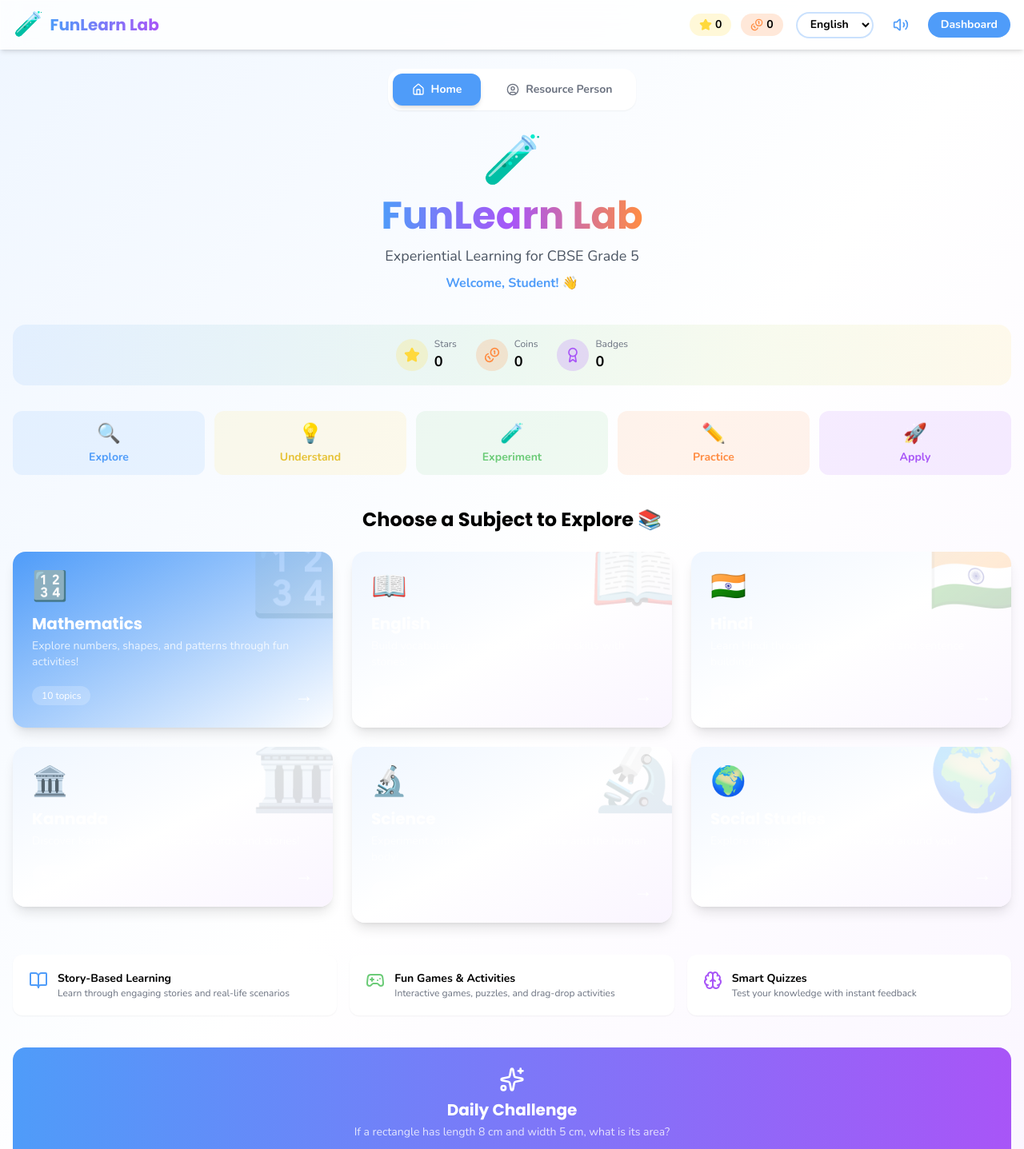
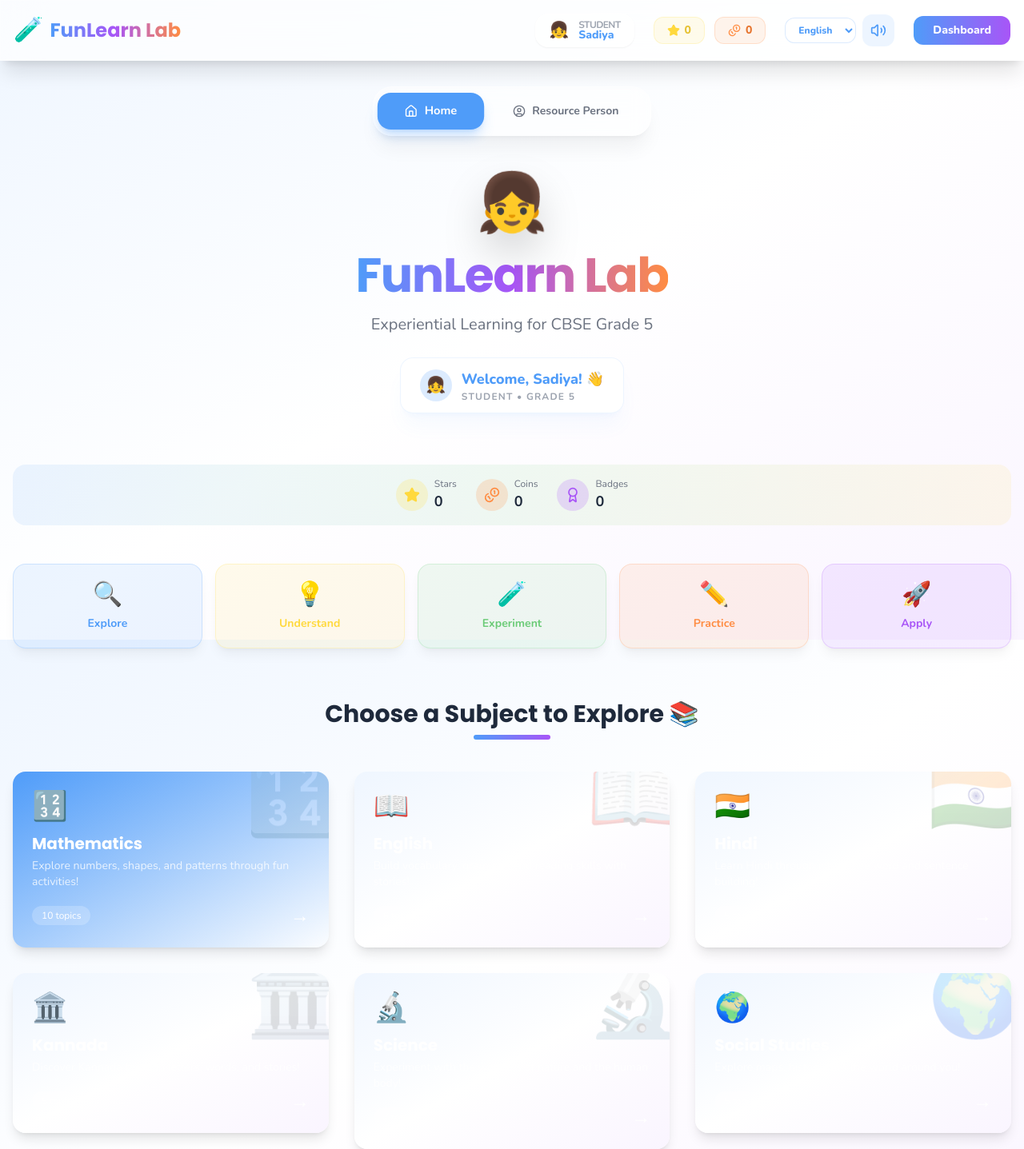
Before and after one commit to muzabasha/5std, a Next.js app: page / in a window 1280 px wide. Shown: the top 1437 px of the page at 80% size. Built offline with nearby package versions, Linux system fonts and the light colour scheme.

Commit message:
Update CSS to premium style and set Sadiya as default 5th std student

```diff
--- a/src/app/globals.css
+++ b/src/app/globals.css
@@ -5,64 +5,88 @@
 @tailwind utilities;
 
 :root {
-  --primary: #4F9CF9;
-  --success: #6BCB77;
-  --warning: #FFD93D;
-  --accent: #FF8C42;
+  --primary: #6366f1;
+  --primary-light: #818cf8;
+  --primary-dark: #4f46e5;
+  --success: #10b981;
+  --warning: #f59e0b;
+  --error: #ef4444;
+  --accent: #f472b6;
+  --fun-purple: #a855f7;
+  --background: #f8fafc;
+  --card-bg: #ffffff;
+  --text-main: #1e293b;
+  --text-muted: #64748b;
 }
 
 body {
-  font-family: 'Nunito', sans-serif;
+  font-family: 'Nunito', 'Poppins', sans-serif;
+  background-color: var(--background);
+  color: var(--text-main);
+  background-image:
+    radial-gradient(at 0% 0%, rgba(99, 102, 241, 0.05) 0px, transparent 50%),
+    radial-gradient(at 100% 0%, rgba(168, 85, 247, 0.05) 0px, transparent 50%);
+  background-attachment: fixed;
 }
 
 @layer utilities {
   .text-gradient {
-    @apply bg-clip-text text-transparent bg-gradient-to-r;
+    @apply bg-clip-text text-transparent bg-gradient-to-r from-primary via-fun-purple to-accent;
   }
 
   .card-hover {
-    @apply transition-all duration-300 hover:scale-105 hover:shadow-xl;
+    @apply transition-all duration-500 hover:scale-[1.02] hover:shadow-2xl hover:shadow-primary/10;
   }
 
   .glass {
-    @apply bg-white/80 backdrop-blur-md border border-white/20;
+    @apply bg-white/70 backdrop-blur-xl border border-white/20 shadow-xl;
+  }
+
+  .animate-float {
+    animation: float 6s ease-in-out infinite;
+  }
+
+  .animate-pulse-slow {
+    animation: pulse 4s cubic-bezier(0.4, 0, 0.6, 1) infinite;
   }
 }
 
-/* Custom scrollbar for kids */
+@keyframes float {
+  0%, 100% { transform: translateY(0); }
+  50% { transform: translateY(-10px); }
+}
+
+/* Custom scrollbar for premium feel */
 ::-webkit-scrollbar {
-  width: 10px;
+  width: 8px;
 }
 
 ::-webkit-scrollbar-track {
   background: #f1f5f9;
-  border-radius: 10px;
 }
 
 ::-webkit-scrollbar-thumb {
-  background: #4F9CF9;
-  border-radius: 10px;
+  background: linear-gradient(to bottom, var(--primary), var(--fun-purple));
+  border-radius: 20px;
 }
 
 ::-webkit-scrollbar-thumb:hover {
-  background: #2D7CE0;
+  background: var(--primary-dark);
 }
 
-/* Drag and drop styles */
+/* Drag and drop enhanced */
 .draggable {
-  cursor: grab;
-  user-select: none;
-}
-
-.draggable:active {
-  cursor: grabbing;
+  @apply cursor-grab active:cursor-grabbing select-none transition-transform duration-200;
 }
 
 .drop-zone {
-  transition: all 0.2s ease;
+  @apply transition-all duration-300 border-2 border-dashed border-gray-200 rounded-2xl;
 }
 
 .drop-zone.active {
-  border-color: #4F9CF9;
-  background-color: rgba(79, 156, 249, 0.1);
+  @apply border-primary bg-primary/5 scale-105;
 }
+
+.premium-shadow {
+  box-shadow: 0 20px 25px -5px rgb(0 0 0 / 0.05), 0 8px 10px -6px rgb(0 0 0 / 0.05);
+}
--- a/src/app/page.tsx
+++ b/src/app/page.tsx
@@ -13,20 +13,20 @@ import { Sparkles, BookOpen, Gamepad2, Brain, Home, UserCircle } from "lucide-re
 type Tab = "home" | "resource";
 
 export default function HomePage() {
-  const { language, userName } = useAppStore();
+  const { language, userName, grade, avatar } = useAppStore();
   const [activeTab, setActiveTab] = useState<Tab>("home");
 
   return (
-    <div className="min-h-screen">
+    <div className="min-h-screen transition-colors duration-500">
       <Navbar />
 
       {/* Tab Navigation */}
-      <div className="max-w-7xl mx-auto px-4 pt-6">
-        <div className="flex gap-2 bg-white rounded-2xl p-1.5 shadow-sm w-fit mx-auto">
+      <div className="max-w-7xl mx-auto px-4 pt-8">
+        <div className="flex gap-2 bg-white/50 backdrop-blur-md rounded-3xl p-2 shadow-2xl shadow-primary/5 w-fit mx-auto border border-white/50 premium-shadow">
           <button
             onClick={() => setActiveTab("home")}
-            className={`flex items-center gap-2 px-6 py-2.5 rounded-xl font-bold text-sm transition-all ${activeTab === "home"
-              ? "bg-primary text-white shadow-md"
+            className={`flex items-center gap-2 px-8 py-3 rounded-2xl font-bold text-sm transition-all duration-300 ${activeTab === "home"
+              ? "bg-primary text-white shadow-lg shadow-primary/30 scale-105"
               : "text-gray-500 hover:bg-primary/10 hover:text-primary"
               }`}
           >
@@ -35,8 +35,8 @@ export default function HomePage() {
           </button>
           <button
             onClick={() => setActiveTab("resource")}
-            className={`flex items-center gap-2 px-6 py-2.5 rounded-xl font-bold text-sm transition-all ${activeTab === "resource"
-              ? "bg-primary text-white shadow-md"
+            className={`flex items-center gap-2 px-8 py-3 rounded-2xl font-bold text-sm transition-all duration-300 ${activeTab === "resource"
+              ? "bg-primary text-white shadow-lg shadow-primary/30 scale-105"
               : "text-gray-500 hover:bg-primary/10 hover:text-primary"
               }`}
           >
@@ -46,39 +46,63 @@ export default function HomePage() {
         </div>
       </div>
 
-      <main className="max-w-7xl mx-auto px-4 py-8">
+      <main className="max-w-7xl mx-auto px-4 py-12">
 
         {/* HOME TAB */}
         {activeTab === "home" && (
           <>
             {/* Hero Section */}
             <motion.section
-              initial={{ opacity: 0, y: 20 }}
+              initial={{ opacity: 0, y: 30 }}
               animate={{ opacity: 1, y: 0 }}
-              className="text-center mb-10"
+              className="text-center mb-16 relative"
             >
               <motion.div
-                animate={{ rotate: [0, 5, -5, 0] }}
-                transition={{ repeat: Infinity, duration: 4 }}
-                className="text-6xl mb-4 inline-block"
+                animate={{
+                  rotate: [0, 5, -5, 0],
+                  y: [0, -10, 0]
+                }}
+                transition={{
+                  rotate: { repeat: Infinity, duration: 4 },
+                  y: { repeat: Infinity, duration: 3, ease: "easeInOut" }
+                }}
+                className="text-7xl mb-6 inline-block filter drop-shadow-2xl"
               >
-                🧪
+                {avatar}
               </motion.div>
-              <h1 className="font-poppins font-bold text-4xl md:text-5xl mb-3">
-                <span className="text-gradient from-primary via-fun-purple to-accent">
+
+              <h1 className="font-poppins font-bold text-5xl md:text-6xl mb-4 tracking-tight">
+                <span className="text-gradient">
                   {t("appName", language)}
                 </span>
               </h1>
-              <p className="text-gray-600 text-lg font-nunito max-w-xl mx-auto">
+
+              <p className="text-gray-500 text-xl font-nunito max-w-2xl mx-auto leading-relaxed mb-6">
                 {t("tagline", language)}
               </p>
-              <p className="text-primary font-bold mt-2">
+
+              <motion.div
+                initial={{ opacity: 0, scale: 0.9 }}
+                animate={{ opacity: 1, scale: 1 }}
+                transition={{ delay: 0.2 }}
+                className="inline-flex items-center gap-3 bg-white/80 backdrop-blur-md px-6 py-3 rounded-2xl shadow-xl shadow-primary/5 border border-primary/10"
+              >
+                <div className="w-10 h-10 rounded-full bg-primary/20 flex items-center justify-center text-xl">
+                  {avatar}
+                </div>
+                <div className="text-left">
+                  <p className="text-primary font-black text-lg">
                     {t("welcome", language)}, {userName}! 👋
                   </p>
+                  <p className="text-gray-400 text-xs font-bold uppercase tracking-widest">
+                    Student • Grade {grade}
+                  </p>
+                </div>
+              </motion.div>
             </motion.section>
 
             {/* Gamification Banner */}
-            <section className="mb-8">
+            <section className="mb-12">
               <GamificationBanner />
             </section>
 
@@ -87,60 +111,65 @@ export default function HomePage() {
               initial={{ opacity: 0 }}
               animate={{ opacity: 1 }}
               transition={{ delay: 0.2 }}
-              className="mb-10"
+              className="mb-16"
             >
-              <div className="grid grid-cols-2 md:grid-cols-5 gap-3">
+              <div className="grid grid-cols-2 md:grid-cols-5 gap-4">
                 {[
-                  { icon: "🔍", label: t("explore", language), color: "bg-primary/10 text-primary" },
-                  { icon: "💡", label: t("understand", language), color: "bg-warning/10 text-warning-dark" },
-                  { icon: "🧪", label: t("experiment", language), color: "bg-success/10 text-success" },
-                  { icon: "✏️", label: t("practice", language), color: "bg-accent/10 text-accent" },
-                  { icon: "🚀", label: t("apply", language), color: "bg-fun-purple/10 text-fun-purple" },
+                  { icon: "🔍", label: t("explore", language), color: "bg-primary/10 text-primary border-primary/20" },
+                  { icon: "💡", label: t("understand", language), color: "bg-warning/10 text-warning border-warning/20" },
+                  { icon: "🧪", label: t("experiment", language), color: "bg-success/10 text-success border-success/20" },
+                  { icon: "✏️", label: t("practice", language), color: "bg-accent/10 text-accent border-accent/20" },
+                  { icon: "🚀", label: t("apply", language), color: "bg-fun-purple/10 text-fun-purple border-fun-purple/20" },
                 ].map((step, i) => (
                   <motion.div
                     key={i}
-                    initial={{ opacity: 0, scale: 0.8 }}
-                    animate={{ opacity: 1, scale: 1 }}
+                    initial={{ opacity: 0, y: 20 }}
+                    animate={{ opacity: 1, y: 0 }}
                     transition={{ delay: 0.3 + i * 0.1 }}
-                    className={`${step.color} rounded-xl p-3 text-center`}
+                    className={`${step.color} rounded-2xl p-5 text-center border shadow-lg shadow-black/5 hover:scale-110 transition-transform duration-300`}
                   >
-                    <span className="text-2xl">{step.icon}</span>
-                    <p className="font-bold text-sm mt-1">{step.label}</p>
+                    <span className="text-3xl mb-2 block">{step.icon}</span>
+                    <p className="font-bold text-sm">{step.label}</p>
                   </motion.div>
                 ))}
               </div>
             </motion.section>
 
             {/* Subject Cards */}
-            <section className="mb-10">
-              <h2 className="font-poppins font-bold text-2xl mb-6 text-center">
+            <section className="mb-16">
+              <div className="flex flex-col items-center mb-10">
+                <h2 className="font-poppins font-bold text-3xl mb-2">
                   {t("chooseSubject", language)} 📚
                 </h2>
-              <div className="grid grid-cols-1 sm:grid-cols-2 lg:grid-cols-3 gap-6">
+                <div className="h-1.5 w-24 bg-gradient-to-r from-primary to-fun-purple rounded-full" />
+              </div>
+              <div className="grid grid-cols-1 sm:grid-cols-2 lg:grid-cols-3 gap-8">
                 {subjectsData.map((subject, i) => (
-                  <SubjectCard key={subject.id} subject={subject} index={i} />
+                  <div key={subject.id} className="card-hover">
+                    <SubjectCard subject={subject} index={i} />
+                  </div>
                 ))}
               </div>
             </section>
 
             {/* Features */}
-            <section className="grid grid-cols-1 md:grid-cols-3 gap-4 mb-10">
+            <section className="grid grid-cols-1 md:grid-cols-3 gap-6 mb-16">
               {[
-                { icon: <BookOpen className="w-6 h-6" />, title: "Story-Based Learning", desc: "Learn through engaging stories and real-life scenarios", color: "text-primary" },
-                { icon: <Gamepad2 className="w-6 h-6" />, title: "Fun Games & Activities", desc: "Interactive games, puzzles, and drag-drop activities", color: "text-success" },
-                { icon: <Brain className="w-6 h-6" />, title: "Smart Quizzes", desc: "Test your knowledge with instant feedback", color: "text-fun-purple" },
+                { icon: <BookOpen className="w-8 h-8" />, title: "Story-Based Learning", desc: "Learn through engaging stories and real-life scenarios", color: "text-primary", bg: "bg-primary/5" },
+                { icon: <Gamepad2 className="w-8 h-8" />, title: "Fun Games & Activities", desc: "Interactive games, puzzles, and drag-drop activities", color: "text-success", bg: "bg-success/5" },
+                { icon: <Brain className="w-8 h-8" />, title: "Smart Quizzes", desc: "Test your knowledge with instant feedback", color: "text-fun-purple", bg: "bg-fun-purple/5" },
               ].map((f, i) => (
                 <motion.div
                   key={i}
-                  initial={{ opacity: 0, y: 20 }}
-                  animate={{ opacity: 1, y: 0 }}
+                  initial={{ opacity: 0, x: -20 }}
+                  animate={{ opacity: 1, x: 0 }}
                   transition={{ delay: 0.5 + i * 0.1 }}
-                  className="bg-white rounded-xl p-5 shadow-sm flex items-start gap-3"
+                  className={`bg-white rounded-3xl p-8 shadow-xl shadow-black/5 flex items-start gap-4 border border-gray-100 group hover:bg-gradient-to-br hover:from-white hover:to-gray-50 transition-all duration-300`}
                 >
-                  <div className={`${f.color}`}>{f.icon}</div>
+                  <div className={`${f.bg} ${f.color} p-4 rounded-2xl group-hover:scale-110 transition-transform`}>{f.icon}</div>
                   <div>
-                    <h3 className="font-bold text-sm">{f.title}</h3>
-                    <p className="text-gray-500 text-xs">{f.desc}</p>
+                    <h3 className="font-bold text-lg mb-1">{f.title}</h3>
+                    <p className="text-gray-500 text-sm leading-relaxed">{f.desc}</p>
                   </div>
                 </motion.div>
               ))}
@@ -148,25 +177,30 @@ export default function HomePage() {
 
             {/* Daily Challenge */}
             <motion.section
-              initial={{ opacity: 0 }}
-              animate={{ opacity: 1 }}
+              initial={{ opacity: 0, scale: 0.95 }}
+              animate={{ opacity: 1, scale: 1 }}
               transition={{ delay: 0.7 }}
-              className="bg-gradient-to-r from-primary to-fun-purple rounded-2xl p-6 text-white text-center mb-8"
+              className="bg-gradient-to-br from-primary via-indigo-600 to-fun-purple rounded-[2.5rem] p-12 text-white text-center mb-12 relative overflow-hidden shadow-2xl shadow-primary/20"
             >
-              <Sparkles className="w-8 h-8 mx-auto mb-2" />
-              <h3 className="font-poppins font-bold text-xl mb-1">{t("dailyChallenge", language)}</h3>
-              <p className="text-white/80 text-sm mb-3">
+              <div className="absolute top-0 right-0 w-64 h-64 bg-white/10 rounded-full -mr-32 -mt-32 blur-3xl" />
+              <div className="absolute bottom-0 left-0 w-48 h-48 bg-white/10 rounded-full -ml-24 -mb-24 blur-3xl" />
+
+              <div className="relative z-10">
+                <Sparkles className="w-12 h-12 mx-auto mb-4 animate-pulse" />
+                <h3 className="font-poppins font-bold text-3xl mb-2">{t("dailyChallenge", language)}</h3>
+                <p className="text-white/80 text-lg mb-8 max-w-xl mx-auto">
                   If a rectangle has length 8 cm and width 5 cm, what is its area?
                 </p>
-              <div className="flex justify-center gap-3">
+                <div className="grid grid-cols-2 md:grid-cols-4 gap-4 max-w-3xl mx-auto">
                   {["13 cm²", "40 cm²", "26 cm²", "45 cm²"].map((opt, i) => (
                     <button
                       key={i}
-                    className="bg-white/20 hover:bg-white/30 px-4 py-2 rounded-xl font-bold text-sm transition-colors"
+                      className="bg-white/10 backdrop-blur-md hover:bg-white/30 border border-white/20 py-4 rounded-2xl font-bold text-sm transition-all duration-300 hover:scale-105 active:scale-95"
                     >
                       {opt}
                     </button>
                   ))}
+                </div>
               </div>
             </motion.section>
           </>
@@ -177,9 +211,12 @@ export default function HomePage() {
       </main>
 
       {/* Footer */}
-      <footer className="text-center py-6 text-gray-400 text-sm">
-        <p>🧪 FunLearn Lab © 2026 | Aligned with NEP 2020 & CBSE Curriculum</p>
-        <p className="mt-1">Resource Person: Dr. Syed Muzamil Basha, REVA University</p>
+      <footer className="text-center py-12 border-t border-gray-100 bg-white/50 backdrop-blur-sm">
+        <p className="text-gray-500 font-bold mb-2">🧪 FunLearn Lab © 2026</p>
+        <p className="text-gray-400 text-xs">Aligned with NEP 2020 & CBSE Curriculum Standards</p>
+        <p className="mt-3 text-primary font-bold text-sm">
+          Resource Person: Dr. Syed Muzamil Basha • REVA University
+        </p>
       </footer>
     </div>
   );
--- a/src/components/Navbar.tsx
+++ b/src/components/Navbar.tsx
@@ -7,40 +7,56 @@ import { motion } from "framer-motion";
 import { Volume2, VolumeX, Star, Coins } from "lucide-react";
 
 export default function Navbar() {
-    const { language, setLanguage, stars, coins, voiceEnabled, toggleVoice } = useAppStore();
+    const { language, setLanguage, stars, coins, voiceEnabled, toggleVoice, userName, avatar } = useAppStore();
 
     return (
         <motion.nav
             initial={{ y: -60 }}
             animate={{ y: 0 }}
-            className="sticky top-0 z-50 glass shadow-md"
+            className="sticky top-0 z-50 glass"
         >
-            <div className="max-w-7xl mx-auto px-4 py-3 flex items-center justify-between">
-                <Link href="/" className="flex items-center gap-2">
-                    <span className="text-3xl">🧪</span>
-                    <span className="font-poppins font-bold text-xl text-gradient from-primary to-fun-purple">
+            <div className="max-w-7xl mx-auto px-4 py-4 flex items-center justify-between">
+                <Link href="/" className="flex items-center gap-2 group">
+                    <motion.span
+                        whileHover={{ rotate: 360 }}
+                        transition={{ duration: 0.5 }}
+                        className="text-3xl"
+                    >
+                        🧪
+                    </motion.span>
+                    <span className="font-poppins font-bold text-2xl text-gradient">
                         {t("appName", language)}
                     </span>
                 </Link>
 
-                <div className="flex items-center gap-4">
-                    {/* Stats */}
-                    <div className="hidden sm:flex items-center gap-3">
-                        <div className="flex items-center gap-1 bg-warning/20 px-3 py-1 rounded-full">
-                            <Star className="w-4 h-4 text-warning" fill="currentColor" />
-                            <span className="font-bold text-sm">{stars}</span>
-                        </div>
-                        <div className="flex items-center gap-1 bg-accent/20 px-3 py-1 rounded-full">
-                            <Coins className="w-4 h-4 text-accent" />
-                            <span className="font-bold text-sm">{coins}</span>
+                <div className="flex items-center gap-6">
+                    {/* User Profile */}
+                    <div className="hidden md:flex items-center gap-3 bg-white/50 px-4 py-1.5 rounded-2xl border border-white shadow-sm">
+                        <span className="text-xl">{avatar}</span>
+                        <div className="flex flex-col">
+                            <span className="text-xs font-bold text-gray-400 uppercase tracking-tighter leading-none">Student</span>
+                            <span className="text-sm font-black text-primary leading-none">{userName}</span>
                         </div>
                     </div>
 
+                    {/* Stats */}
+                    <div className="hidden sm:flex items-center gap-3">
+                        <div className="flex items-center gap-1.5 bg-warning/10 px-4 py-1.5 rounded-xl border border-warning/20">
+                            <Star className="w-4 h-4 text-warning" fill="currentColor" />
+                            <span className="font-black text-sm text-warning-dark">{stars}</span>
+                        </div>
+                        <div className="flex items-center gap-1.5 bg-accent/10 px-4 py-1.5 rounded-xl border border-accent/20">
+                            <Coins className="w-4 h-4 text-accent" />
+                            <span className="font-black text-sm text-accent-dark">{coins}</span>
+                        </div>
+                    </div>
+
+                    <div className="flex items-center gap-2">
                         {/* Language Selector */}
                         <select
                             value={language}
                             onChange={(e) => setLanguage(e.target.value as Language)}
-                        className="bg-white border-2 border-primary/30 rounded-full px-3 py-1 text-sm font-nunito font-bold focus:outline-none focus:border-primary"
+                            className="bg-white/80 border border-primary/20 rounded-xl px-3 py-1.5 text-xs font-nunito font-black text-primary focus:outline-none focus:ring-2 focus:ring-primary/20 transition-all cursor-pointer"
                             aria-label={t("selectLanguage", language)}
                         >
                             <option value="en">English</option>
@@ -49,22 +65,25 @@ export default function Navbar() {
                         </select>
 
                         {/* Voice Toggle */}
-                    <button
+                        <motion.button
+                            whileHover={{ scale: 1.1 }}
+                            whileTap={{ scale: 0.9 }}
                             onClick={toggleVoice}
-                        className="p-2 rounded-full hover:bg-primary/10 transition-colors"
+                            className={`p-2.5 rounded-xl transition-all ${voiceEnabled ? 'bg-primary/10 text-primary' : 'bg-gray-100 text-gray-400'}`}
                             aria-label={voiceEnabled ? "Disable voice" : "Enable voice"}
                         >
                             {voiceEnabled ? (
-                            <Volume2 className="w-5 h-5 text-primary" />
+                                <Volume2 className="w-5 h-5" />
                             ) : (
-                            <VolumeX className="w-5 h-5 text-gray-400" />
+                                <VolumeX className="w-5 h-5" />
                             )}
-                    </button>
+                        </motion.button>
+                    </div>
 
-                    {/* Dashboard Link */}
+                    {/* Dashboard Link - More premium */}
                     <Link
                         href="/dashboard"
-                        className="bg-primary text-white px-4 py-1.5 rounded-full text-sm font-bold hover:bg-primary-dark transition-colors"
+                        className="bg-gradient-to-r from-primary to-fun-purple text-white px-6 py-2 rounded-xl text-sm font-black hover:shadow-lg hover:shadow-primary/20 transition-all duration-300 hover:scale-105 active:scale-95"
                     >
                         {t("dashboard", language)}
                     </Link>
--- a/src/lib/store.ts
+++ b/src/lib/store.ts
@@ -9,6 +9,10 @@ interface AppState {
     setUserRole: (role: UserRole) => void;
     userName: string;
     setUserName: (name: string) => void;
+    grade: number;
+    setGrade: (grade: number) => void;
+    avatar: string;
+    setAvatar: (avatar: string) => void;
     stars: number;
     coins: number;
     badges: Badge[];
@@ -30,8 +34,12 @@ export const useAppStore = create<AppState>()(
             setLanguage: (lang) => set({ language: lang }),
             userRole: "student",
             setUserRole: (role) => set({ userRole: role }),
-            userName: "Student",
+            userName: "Sadiya",
             setUserName: (name) => set({ userName: name }),
+            grade: 5,
+            setGrade: (grade) => set({ grade: grade }),
+            avatar: "👧",
+            setAvatar: (avatar) => set({ avatar: avatar }),
             stars: 0,
             coins: 0,
             badges: [],
```
Lines whose indentation alone changed are shown as unchanged.
